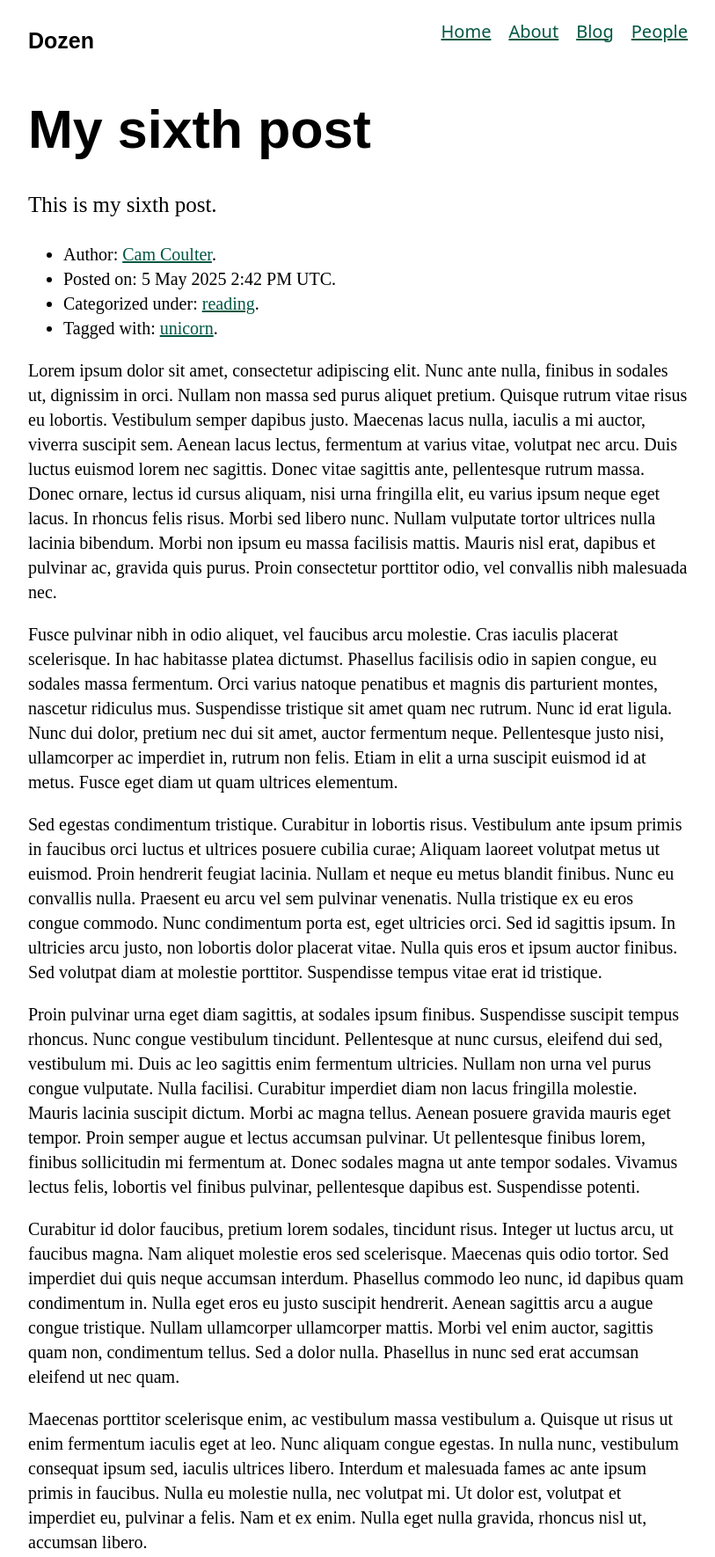
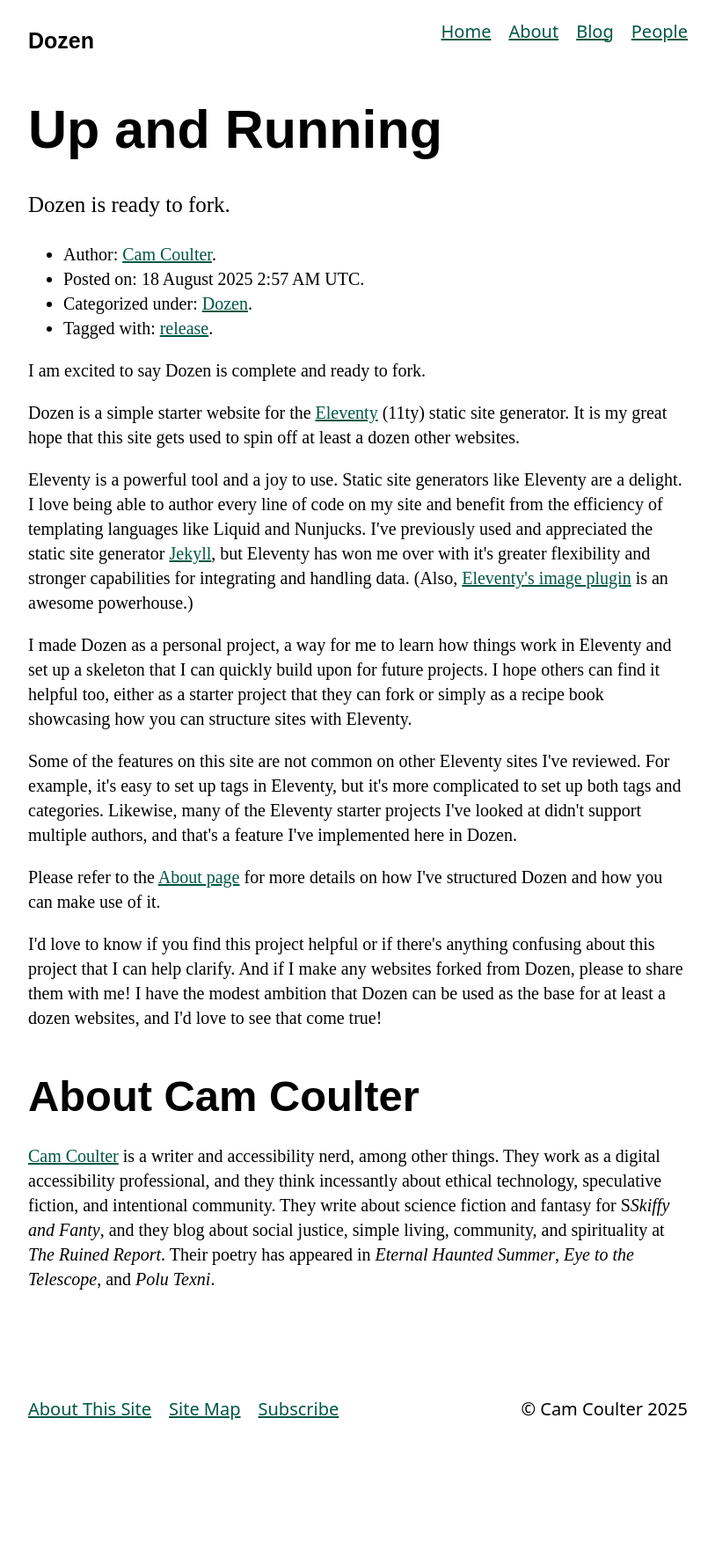
Before and after one commit to cncoulter/podcasts.camcoulter.com, an Eleventy site: page src/posts/2025-05-05-my-sixth-post.md in a window 1280 px wide. Shown: the top 1770 px of the page at 88% size, without its empty margins (233-1046 px from the left). After the commit the page ends 1644 px from the top, so only its background shows below. Built offline with nearby package versions, Linux system fonts and the light colour scheme; Eleventy itself is replaced by a stand-in of ours; files that its build step writes are made by us from their sources.

Commit message:
Add blog post for initial release

```diff
--- a/src/posts/2025-05-05-my-sixth-post.md
+++ b/src/posts/2025-05-05-my-sixth-post.md
@@ -1,31 +1,25 @@
 ---
-title: My sixth post
-description: This is my sixth post.
-date: 2025-05-05T07:42:00-07:00 # PST is -08:00, PDT is -07:00
+title: Up and Running
+description: Dozen is ready to fork.
+date: 2025-08-17T19:57:00-07:00 # PST is -08:00, PDT is -07:00
 # date_modified: 2025-05-23T01:01:00-07:00 # PST is -08:00, PDT is -07:00
 author: cam
 categorizedUnder:
-- reading
+- Dozen
 taggedWith:
-- unicorn
+- release
 ---
 
-Lorem ipsum dolor sit amet, consectetur adipiscing elit. Nunc ante nulla, finibus in sodales ut, dignissim in orci. Nullam non massa sed purus aliquet pretium. Quisque rutrum vitae risus eu lobortis. Vestibulum semper dapibus justo. Maecenas lacus nulla, iaculis a mi auctor, viverra suscipit sem. Aenean lacus lectus, fermentum at varius vitae, volutpat nec arcu. Duis luctus euismod lorem nec sagittis. Donec vitae sagittis ante, pellentesque rutrum massa. Donec ornare, lectus id cursus aliquam, nisi urna fringilla elit, eu varius ipsum neque eget lacus. In rhoncus felis risus. Morbi sed libero nunc. Nullam vulputate tortor ultrices nulla lacinia bibendum. Morbi non ipsum eu massa facilisis mattis. Mauris nisl erat, dapibus et pulvinar ac, gravida quis purus. Proin consectetur porttitor odio, vel convallis nibh malesuada nec.
+I am excited to say Dozen is complete and ready to fork.
 
-Fusce pulvinar nibh in odio aliquet, vel faucibus arcu molestie. Cras iaculis placerat scelerisque. In hac habitasse platea dictumst. Phasellus facilisis odio in sapien congue, eu sodales massa fermentum. Orci varius natoque penatibus et magnis dis parturient montes, nascetur ridiculus mus. Suspendisse tristique sit amet quam nec rutrum. Nunc id erat ligula. Nunc dui dolor, pretium nec dui sit amet, auctor fermentum neque. Pellentesque justo nisi, ullamcorper ac imperdiet in, rutrum non felis. Etiam in elit a urna suscipit euismod id at metus. Fusce eget diam ut quam ultrices elementum.
+Dozen is a simple starter website for the [Eleventy](https://www.11ty.dev/) (11ty) static site generator. It is my great hope that this site gets used to spin off at least a dozen other websites.
 
-Sed egestas condimentum tristique. Curabitur in lobortis risus. Vestibulum ante ipsum primis in faucibus orci luctus et ultrices posuere cubilia curae; Aliquam laoreet volutpat metus ut euismod. Proin hendrerit feugiat lacinia. Nullam et neque eu metus blandit finibus. Nunc eu convallis nulla. Praesent eu arcu vel sem pulvinar venenatis. Nulla tristique ex eu eros congue commodo. Nunc condimentum porta est, eget ultricies orci. Sed id sagittis ipsum. In ultricies arcu justo, non lobortis dolor placerat vitae. Nulla quis eros et ipsum auctor finibus. Sed volutpat diam at molestie porttitor. Suspendisse tempus vitae erat id tristique.
+Eleventy is a powerful tool and a joy to use. Static site generators like Eleventy are a delight. I love being able to author every line of code on my site and benefit from the efficiency of templating languages like Liquid and Nunjucks. I've previously used and appreciated the static site generator [Jekyll](https://jekyllrb.com/), but Eleventy has won me over with it's greater flexibility and stronger capabilities for integrating and handling data. (Also, [Eleventy's image plugin](https://www.11ty.dev/docs/plugins/image/) is an awesome powerhouse.)
 
-Proin pulvinar urna eget diam sagittis, at sodales ipsum finibus. Suspendisse suscipit tempus rhoncus. Nunc congue vestibulum tincidunt. Pellentesque at nunc cursus, eleifend dui sed, vestibulum mi. Duis ac leo sagittis enim fermentum ultricies. Nullam non urna vel purus congue vulputate. Nulla facilisi. Curabitur imperdiet diam non lacus fringilla molestie. Mauris lacinia suscipit dictum. Morbi ac magna tellus. Aenean posuere gravida mauris eget tempor. Proin semper augue et lectus accumsan pulvinar. Ut pellentesque finibus lorem, finibus sollicitudin mi fermentum at. Donec sodales magna ut ante tempor sodales. Vivamus lectus felis, lobortis vel finibus pulvinar, pellentesque dapibus est. Suspendisse potenti.
+I made Dozen as a personal project, a way for me to learn how things work in Eleventy and set up a skeleton that I can quickly build upon for future projects. I hope others can find it helpful too, either as a starter project that they can fork or simply as a recipe book showcasing how you can structure sites with Eleventy.
 
-Curabitur id dolor faucibus, pretium lorem sodales, tincidunt risus. Integer ut luctus arcu, ut faucibus magna. Nam aliquet molestie eros sed scelerisque. Maecenas quis odio tortor. Sed imperdiet dui quis neque accumsan interdum. Phasellus commodo leo nunc, id dapibus quam condimentum in. Nulla eget eros eu justo suscipit hendrerit. Aenean sagittis arcu a augue congue tristique. Nullam ullamcorper ullamcorper mattis. Morbi vel enim auctor, sagittis quam non, condimentum tellus. Sed a dolor nulla. Phasellus in nunc sed erat accumsan eleifend ut nec quam.
+Some of the features on this site are not common on other Eleventy sites I've reviewed. For example, it's easy to set up tags in Eleventy, but it's more complicated to set up both tags and categories. Likewise, many of the Eleventy starter projects I've looked at didn't support multiple authors, and that's a feature I've implemented here in Dozen.
 
-Maecenas porttitor scelerisque enim, ac vestibulum massa vestibulum a. Quisque ut risus ut enim fermentum iaculis eget at leo. Nunc aliquam congue egestas. In nulla nunc, vestibulum consequat ipsum sed, iaculis ultrices libero. Interdum et malesuada fames ac ante ipsum primis in faucibus. Nulla eu molestie nulla, nec volutpat mi. Ut dolor est, volutpat et imperdiet eu, pulvinar a felis. Nam et ex enim. Nulla eget nulla gravida, rhoncus nisl ut, accumsan libero.
+Please refer to the [About page](/about/) for more details on how I've structured Dozen and how you can make use of it.
 
-Suspendisse dignissim nec magna non venenatis. Fusce nisi eros, ultrices ac elit vitae, commodo tristique ex. Etiam tortor ligula, mollis ut vestibulum scelerisque, facilisis et augue. Vivamus mollis est vitae neque porta, et ullamcorper ligula posuere. Aenean eu sagittis eros. Nulla convallis mauris eu erat posuere, id vulputate tellus consectetur. Nunc non quam enim. Donec et augue scelerisque, accumsan risus quis, dignissim dolor. In eget erat vel eros auctor suscipit at id orci.
-
-Sed sodales vestibulum enim non volutpat. Cras fringilla elit at ex sagittis, ut egestas arcu sollicitudin. Interdum et malesuada fames ac ante ipsum primis in faucibus. Ut aliquet purus nec cursus vehicula. Maecenas ullamcorper lacus eu pharetra cursus. Suspendisse tortor magna, mattis nec suscipit vel, bibendum sit amet massa. Suspendisse mollis ut ex vitae ullamcorper. Fusce accumsan eros ut euismod interdum.
-
-In at mollis eros. Praesent imperdiet ligula at lectus aliquet tempus. Morbi tristique erat eget bibendum pellentesque. Nam commodo ligula ac metus iaculis imperdiet. Proin volutpat tincidunt lorem vel ultrices. Nulla in semper nisl. Curabitur consectetur eros non turpis hendrerit ultricies. Pellentesque sit amet blandit dolor.
-
-Pellentesque aliquam risus ut ornare aliquam. Aliquam tristique orci nec ligula hendrerit aliquet. Mauris bibendum, tortor et volutpat commodo, est nulla sagittis sapien, sed accumsan velit augue nec ex. Vivamus fermentum ligula velit, pellentesque maximus diam dapibus quis. Sed ante mauris, tincidunt ac semper et, laoreet id nisi. Vestibulum a elementum ligula, vel condimentum turpis. Nulla neque dui, pharetra sed pretium eu, auctor ac dolor. Etiam tempor eros non nulla blandit egestas. Donec at arcu nec neque congue dictum in non purus. Nulla at tellus quis mauris tempor molestie. Nullam dapibus metus quis justo gravida, vel egestas lacus varius. Aliquam aliquet odio consequat est semper accumsan ut eu augue. Cras rhoncus nisl at ante pellentesque feugiat. In ac eros eu sem fringilla porta. Nunc sit amet venenatis nibh.
+I'd love to know if you find this project helpful or if there's anything confusing about this project that I can help clarify. And if I make any websites forked from Dozen, please to share them with me! I have the modest ambition that Dozen can be used as the base for at least a dozen websites, and I'd love to see that come true!
```
Also changed, not shown: ReadMe.md.
